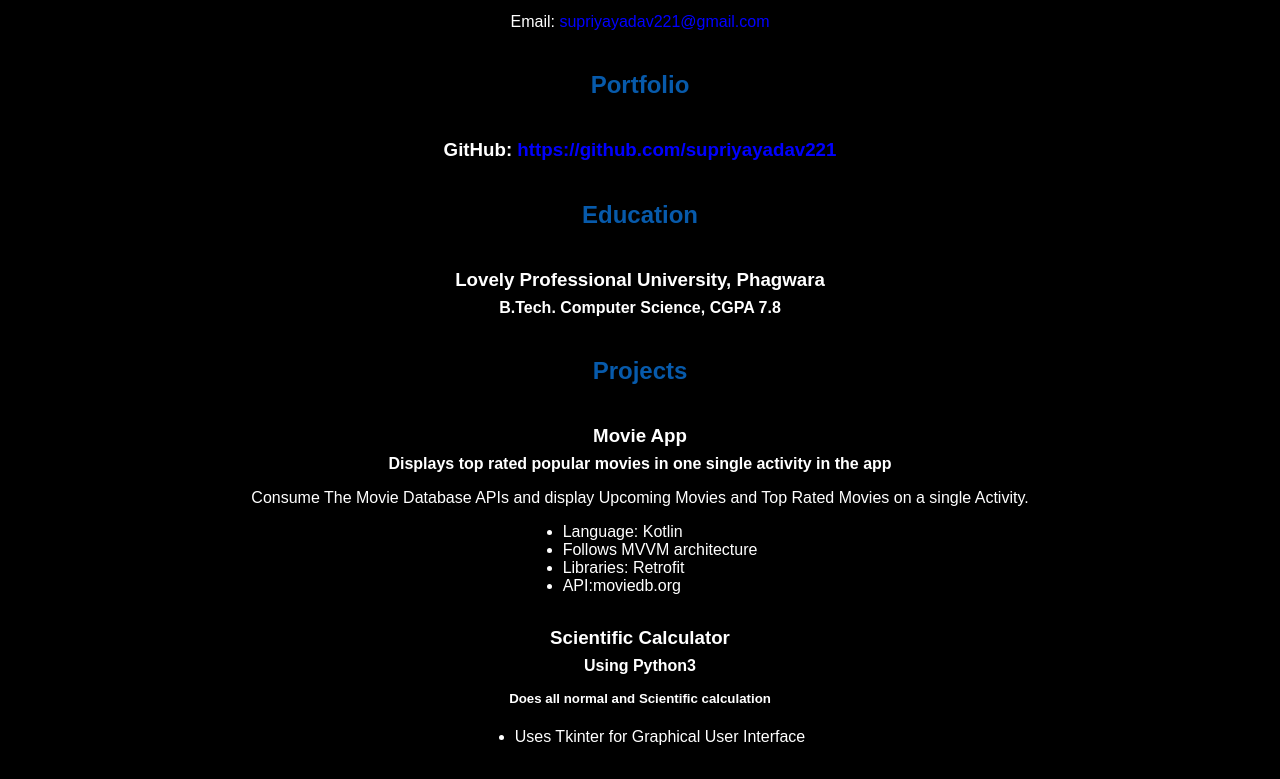
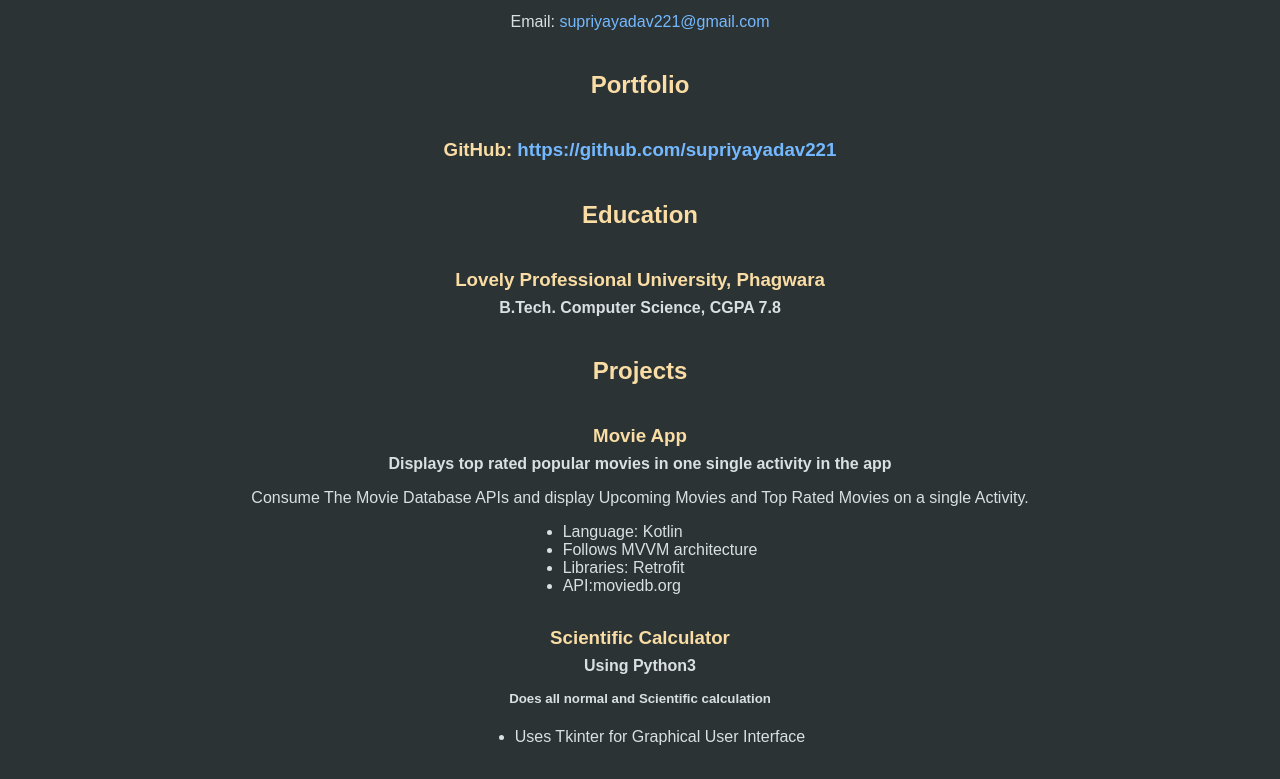
Before and after one commit to supriyayadav221/supriyayadav221.github.io, a plain HTML site: page resume.html in a window 1280 px wide. Shown: the part 511-1290 px from the top of the page. Drawn offline with Linux system fonts and the light colour scheme.

Commit message:
Add files via upload

```diff
--- a/css/master.css
+++ b/css/master.css
@@ -1,18 +1,18 @@
 
 
 a {
-    color: blue;
+    color:#74B9FF;
     text-decoration: none;
   }
 
   a:hover {
-    color: red;
+    color:#EA7773;
     text-decoration: none;
   }
 
   body {
-    background-color: black;
-    color: white;
+    background-color:#2C3335;
+    color: #DAE0E2;
     font-family: Arial, Helvetica, sans-serif;
     text-align: center;
    }
@@ -23,17 +23,19 @@ a {
   }
 
   h1 {
+    color: #F4C724;
     margin-bottom: 0.5rem;
     margin-top: 3rem;
    }
 
   h2 {
-    color: #075AAB;
+    color: #F9DDA4;
     margin-bottom: 2.5rem;
     margin-top: 2.5rem;
    }
 
   h3 {
+    color: #F9DDA4;
     margin-bottom: 0;
     margin-top: 2rem;
   }
```
